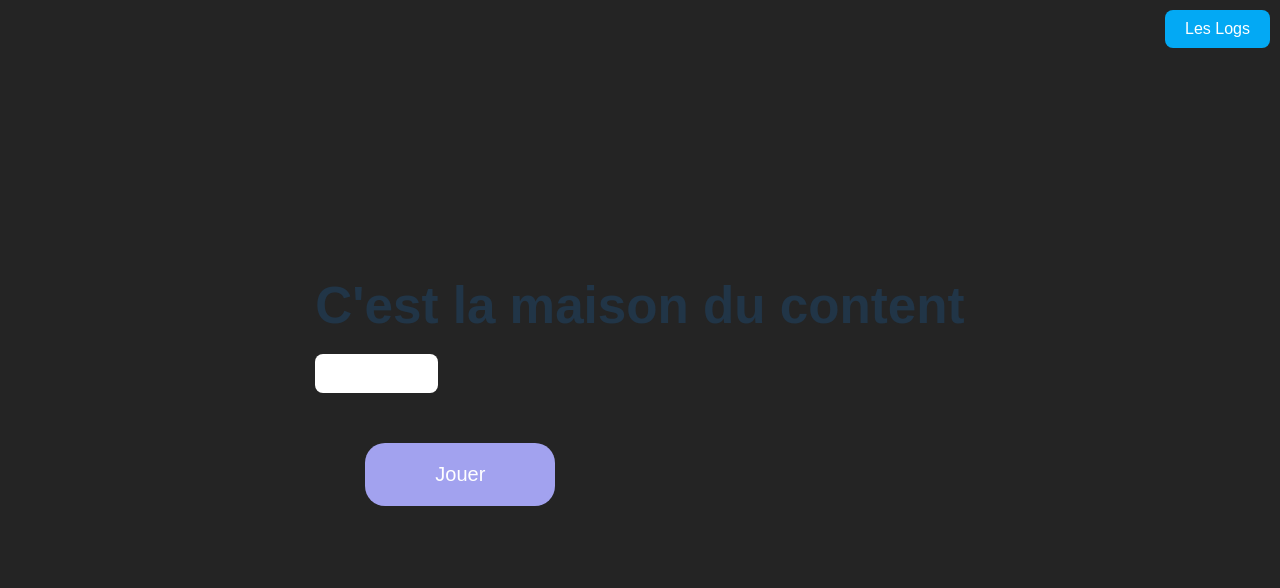
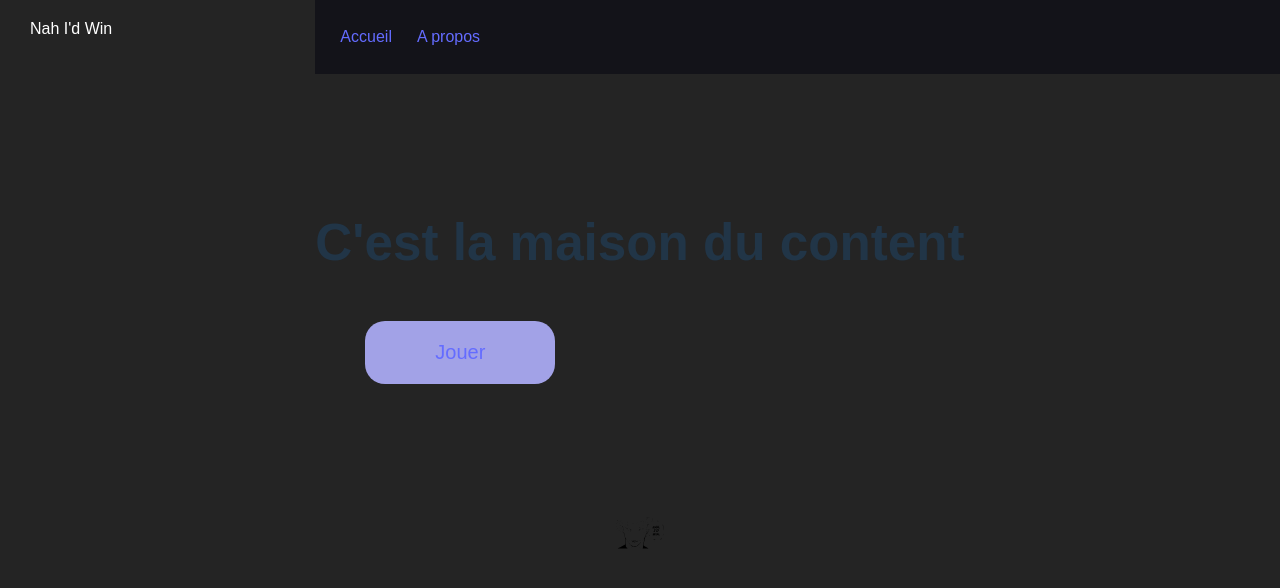
Before and after one commit to RainderAx/Shifumi, a React (Vite) app in the folder Front/: page / in a window 1280 px wide. Shown: the top 588 px of the page. Built offline with nearby package versions, Linux system fonts and the light colour scheme.

Commit message:
Header et Footer

```diff
--- a/Front/Pages/Components&Style/Button.jsx
+++ b/Front/Pages/Components&Style/Button.jsx
@@ -12,7 +12,10 @@ export function ButtonBase({
     backgroundColor: "white",
     display: "flex",
     alignItems: "center",
-    ...style
+    ':hover': {
+      backgroundColor: '#039be5',
+    },
+    ...style,
   };
 
   const handleTitle = () => {
@@ -26,34 +29,49 @@ export function ButtonBase({
     switch (variant) {
       case "main":
         return {
-          backgroundColor: "rgb(162, 162, 239)",
+          backgroundColor: "#a2a2e7",
           padding: "20px 70px",
           borderRadius: "20px",
           border: "none",
           margin: "50px",
           fontWeight: 700,
           fontSize: "20px",
-          color: "white",
-          transition: "all 0.3s"
+          color: "#fff",
+          transition: "all 0.3s",
         };
+
       case "link":
         return {
           position: "fixed",
           top: "10px",
           right: "10px",
           padding: "10px 20px",
-          background: "#03a9f4",
+          background: "none",
           color: "#fff",
           border: "none",
           cursor: "pointer",
-          transition: "all 0.3s ease-in-out"
+          transition: "all 0.3s ease-in-out",
         };
+
+      case "Idwin":
+        return {
+          position: "fixed",
+          top: "10px",
+          left: "10px",
+          padding: "10px 20px",
+          background: "none",
+          color: "#fff",
+          border: "none",
+          cursor: "pointer",
+          transition: "color 0.3s ease-in-out",
+        };
+
       default:
         return {};
     }
   };
 
-  const finalStyle = {...computedStyle, ...handleVariant(variant)};
+  const finalStyle = { ...computedStyle, ...handleVariant(variant) };
 
   return (
     <Component style={finalStyle} onClick={onClick}>
--- /dev/null
+++ b/Front/Pages/Components&Style/Footer.css
@@ -0,0 +1,10 @@
+.footer{
+
+    padding: 30px;
+}
+
+.logo{
+    margin-top: 20px;
+    width: 50px;
+    height: 50px;
+}
--- /dev/null
+++ b/Front/Pages/Components&Style/Footer.jsx
@@ -0,0 +1,11 @@
+import React from 'react';
+import './Footer.css';
+import Win from '../../src/assets/Win.svg';
+
+export default function Footer() {
+  return (
+    <div className='footer'>
+      <a href="https://www.youtube.com/watch?v=G0sdGOvBQT4"><img src={Win} alt="Win" className='logo'/></a>
+    </div>
+  );
+}
--- /dev/null
+++ b/Front/Pages/Components&Style/Header.css
@@ -0,0 +1,19 @@
+.header{
+    display: flex;
+    justify-content: space-between;
+    background-color: rgb(19, 19, 25);
+    padding: 25px;
+    position: fixed;
+    top: 0;
+    width: 100%;
+    z-index: 1000;
+}
+
+.header .links{
+    display: flex;
+    gap: 25px;
+}
+
+.connexion-box {
+    margin-right: 50px;
+}
--- /dev/null
+++ b/Front/Pages/Components&Style/Header.jsx
@@ -0,0 +1,19 @@
+import React from 'react';
+import './Header.css';
+import { ButtonBase } from './Button';
+
+const handleRedirect = () => {
+    window.open("https://www.karminecorp.fr/shop", "_blank");
+  };
+
+export default function Header() {
+    return<>
+        <div className='header'>
+            <div className='links'>
+                <ButtonBase variant="Idwin" onClick={handleRedirect}>Nah I'd Win</ButtonBase>
+                <a href="/">Accueil</a>
+                <a href="/about">A propos</a>
+            </div>
+        </div>
+    </>;
+};
--- a/Front/Pages/Components&Style/HomePage.css
+++ b/Front/Pages/Components&Style/HomePage.css
@@ -19,35 +19,3 @@ h1 {
   font-weight: bold;
   margin-bottom: 20px;
 }
-
-button {
-  padding: 10px 20px;
-  background-color: #03a9f4;
-  color: #fff;
-  border: none;
-  cursor: pointer;
-  transition: all 0.3s ease-in-out;
-}
-
-button:hover {
-  background-color: #039be5;
-}
-
-.main-button{
-  display: flex;
-  justify-content: center;
-  background-color: rgb(162, 162, 239);
-  padding: 20px 70px;
-  border-radius: 20px;
-  border: none;
-  margin: 50px;
-  font-weight: 700;
-  font-size: 20px;
-  color: white;
-  transition: all 0.3s;
-}
-
-.link-button-play{
-  color: white;
-  transition: all 0.3s
-}
--- a/Front/Pages/HomePage.jsx
+++ b/Front/Pages/HomePage.jsx
@@ -1,8 +1,10 @@
 import './Components&Style/HomePage.css';
 import { ButtonBase } from './Components&Style/Button';
+import Header from './Components&Style/Header';
+import Footer from './Components&Style/Footer';
 
 const handleRedirect = () => {
-  window.location.href = "https://www.karminecorp.fr/shop";
+  window.open("https://www.karminecorp.fr/shop", "_blank");
 };
 
 const TestPage = () => {
@@ -11,8 +13,8 @@ const TestPage = () => {
   return (
 
     <div>
+       <Header/>
        <h1>C'est la maison du content</h1>
-       <ButtonBase onClick={handleRedirect}>Nah I'd Win</ButtonBase>
 
        <ButtonBase variant="link">
         <a href="/login" className='link-button-play'>Les Logs</a>
@@ -21,7 +23,7 @@ const TestPage = () => {
        <ButtonBase variant="main">
         <a href="/CreateGame" className='link-button-play'>Jouer</a>
        </ButtonBase>
-
+       <Footer/>
     </div>
 
   );
```
Also changed, not shown: Front/src/assets/Win.svg (added).
